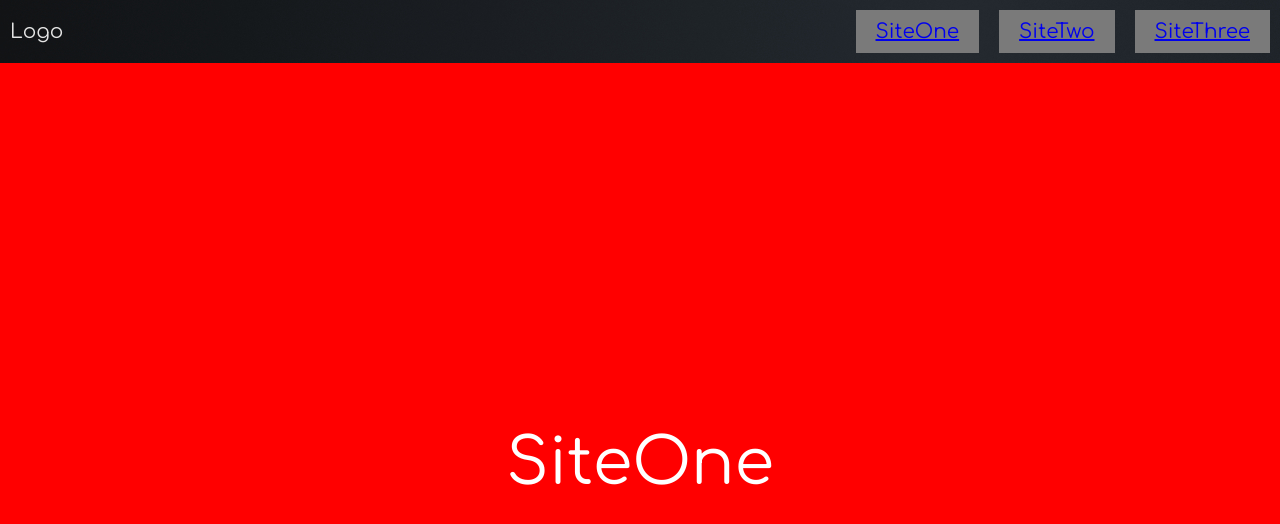
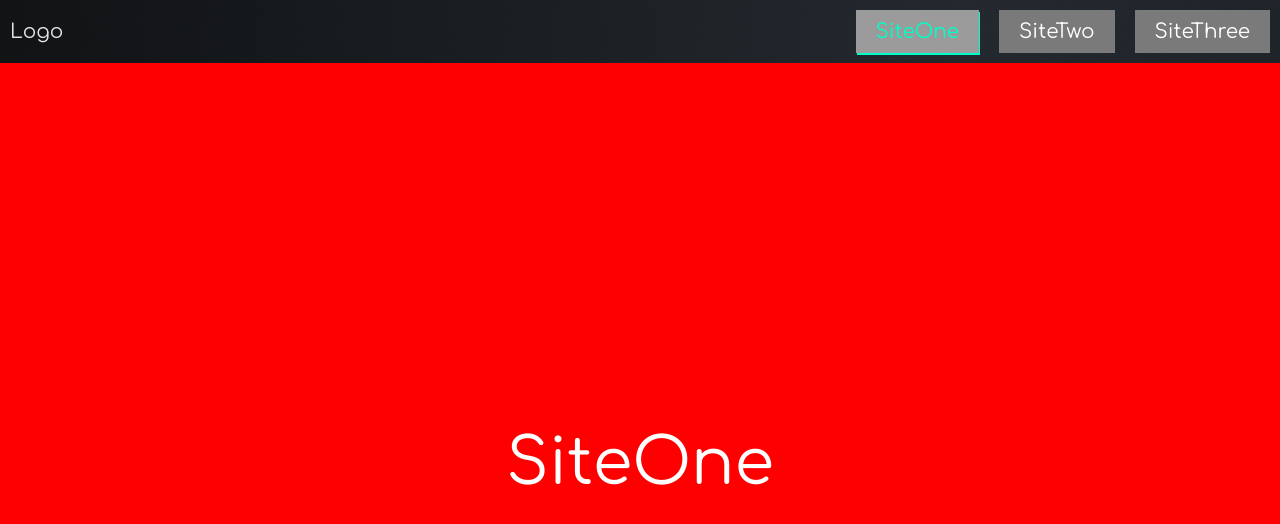
Before and after one commit to SkrollanElenaZimmermann/Schokett.de, a Vue app: page / in a window 1280 px wide. Shown: the top 524 px of the page. Built offline with nearby package versions, Linux system fonts and the light colour scheme.

Commit message:
style navbar buttons

```diff
--- a/src/components/NavBar.vue
+++ b/src/components/NavBar.vue
@@ -28,21 +28,24 @@ export default {
  align-items: center;
  font-size: 20px;
 }
-
 .navbar .logo {
   padding: 20px 10px;
 }
-
 .navbar .nav_buttons {
   display: flex;
 }
-
-.navbar .nav_buttons .btn {
+.navbar .nav_buttons a {
   background-color: rgb(122, 122, 122);
   color: white;
   padding: 10px 20px;
   margin: 0 10px;
   cursor: pointer;
+  text-decoration: none;
+}
+.active {
+  color: rgb(0, 255, 200) !important;
+  background-color: rgb(155, 155, 155) !important;
+  box-shadow: 1px 2px rgb(0, 255, 200) !important;
 }
 
 </style>
```
